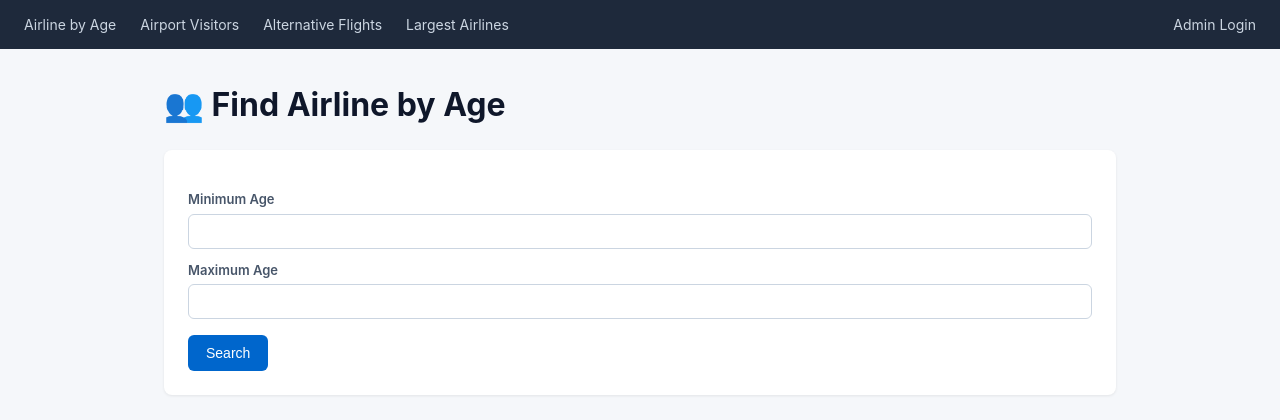
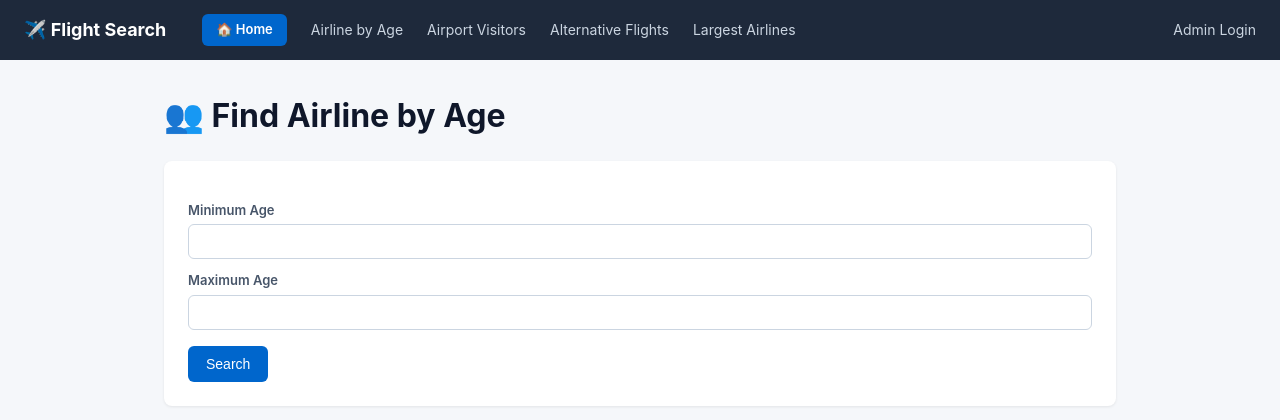
Before and after one commit to Aivalio/mysql-web-app, a Flask app: page /airlines/by-age in a window 1280 px wide. Shown: the top 420 px of the page. Run offline with Flask 3, Linux system fonts and the light colour scheme.

Commit message:
fix(ui): restore brand link and add Home button with styled CSS

```diff
--- a/src/static/style.css
+++ b/src/static/style.css
@@ -130,3 +130,19 @@ tr:hover { background: #f8fafc; }
   transform: translateY(-3px);
   box-shadow: 0 6px 16px rgba(0,0,0,0.1);
 }
+
+
+/* Home button in nav */
+nav .home-btn {
+  background: #0066cc;
+  color: white !important;
+  padding: 6px 14px;
+  border-radius: 6px;
+  font-weight: 600;
+  font-size: 13px;
+  transition: background 0.15s;
+}
+
+nav .home-btn:hover {
+  background: #0055aa;
+}
--- a/src/templates/base.html
+++ b/src/templates/base.html
@@ -8,6 +8,8 @@
 </head>
 <body>
   <nav>
+    <a href="{{ url_for('main.index') }}" class="brand">✈️ Flight Search</a>
+    <a href="{{ url_for('main.index') }}" class="home-btn">🏠 Home</a>
     <a href="{{ url_for('main.airline_by_age') }}">Airline by Age</a>
     <a href="{{ url_for('main.airport_visitors') }}">Airport Visitors</a>
     <a href="{{ url_for('main.alternative_flights') }}">Alternative Flights</a>
```
